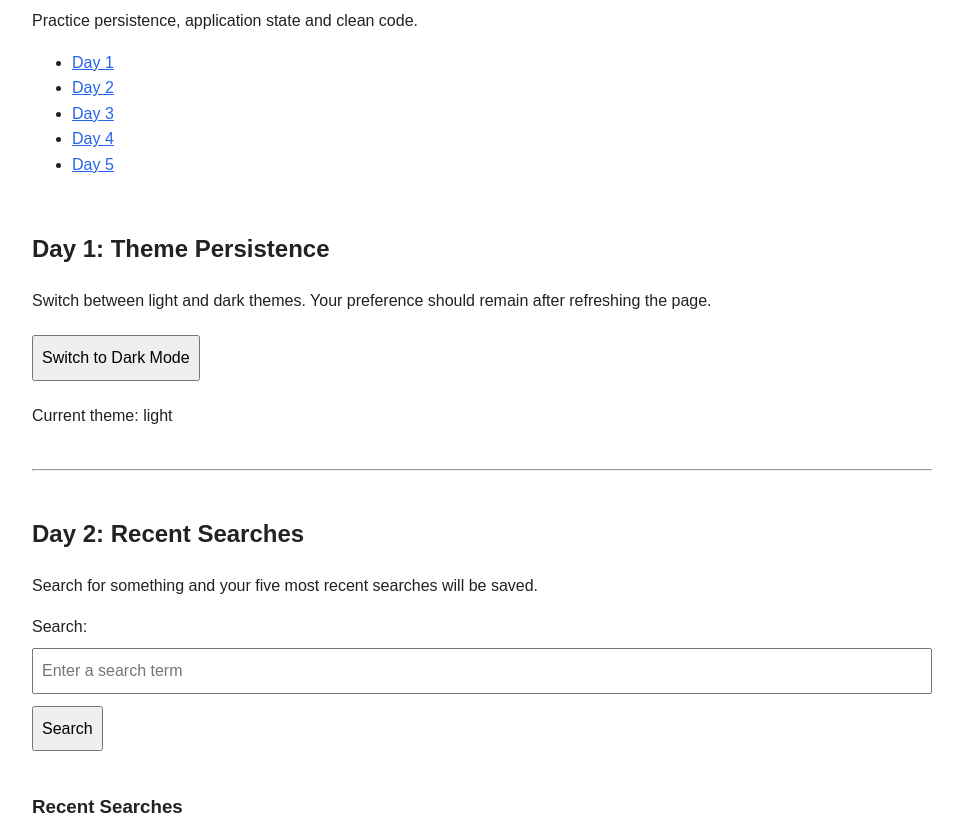
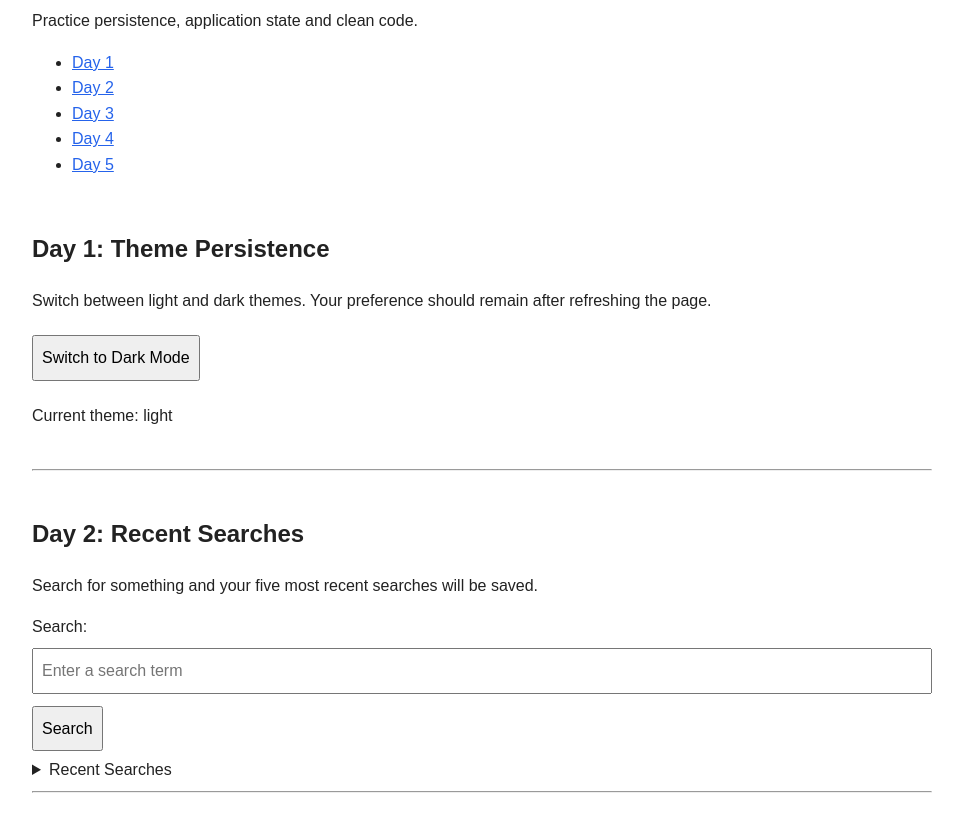
Before and after one commit to WairimuEvans/iyf-s12-week-07-WairimuEvans, a website: page daily-challenges.html in a window 1280 px wide. Shown: the part 106-940 px from the top of the page, without its empty margins (158-1121 px from the left). Drawn offline with Linux system fonts and the light colour scheme.

Commit message:
Update daily-challenges.html

```diff
--- a/daily-challenges.html
+++ b/daily-challenges.html
@@ -63,13 +63,12 @@
                 <button type="submit">Search</button>
             </form>
 
-            <section id="search-history-section">
-                <h3>Recent Searches</h3>
-                <ul id="search-history"></ul>
-            </section>
 
-            <p id="search-result" aria-live="polite"></p>
-        </section>
+             <details id="search-history-section">
+                <summary>Recent Searches</summary>
+                  <ul id="search-history"></ul>
+             </details>
+
 
         <hr>
 
@@ -205,6 +204,7 @@ function doubleNumber(number) {
                     rows="5"
                     placeholder="Explain your improvements..."
                 ></textarea>
+                <button type="submit">Save Refactoring Work</button>
             </form>
         </section>
 
```
